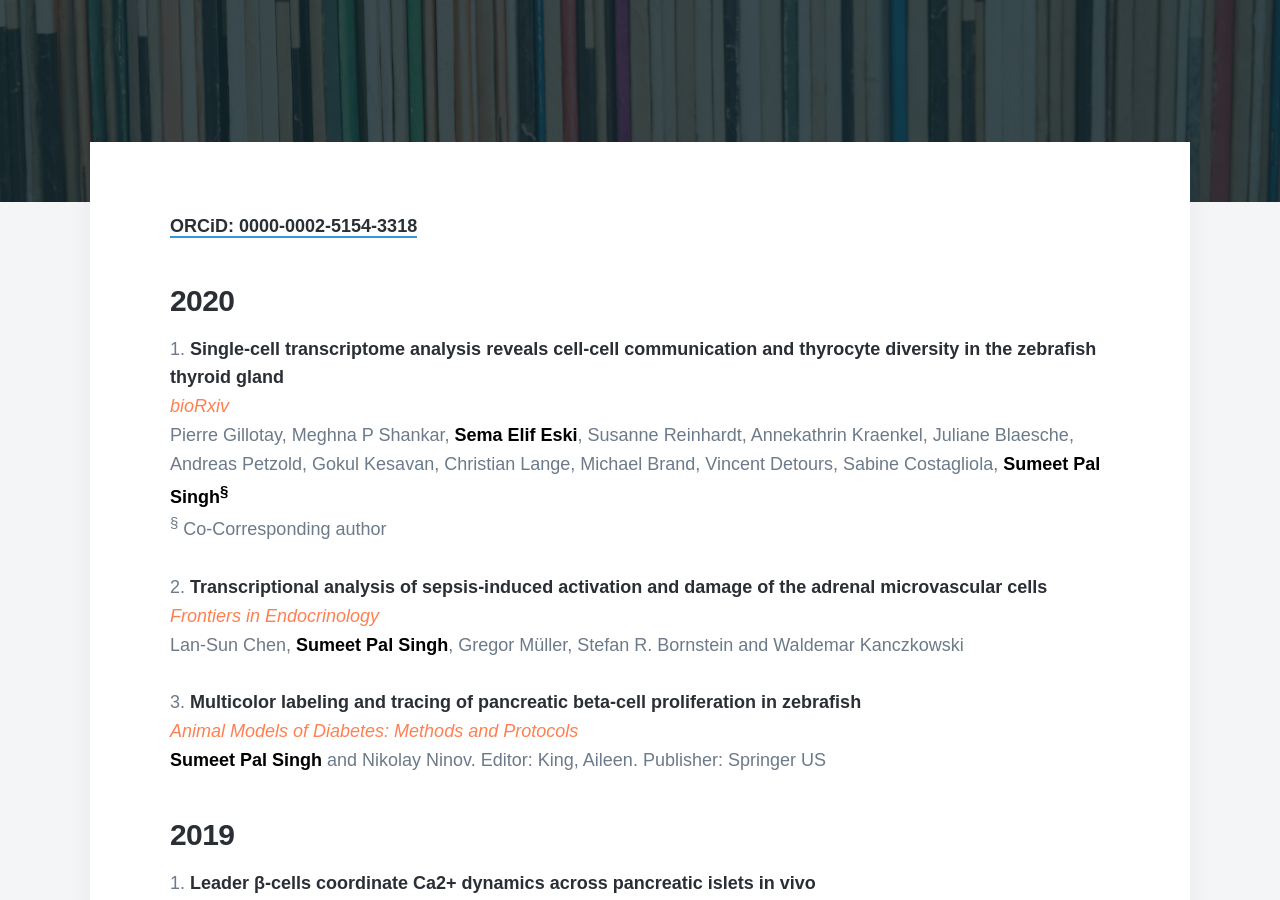
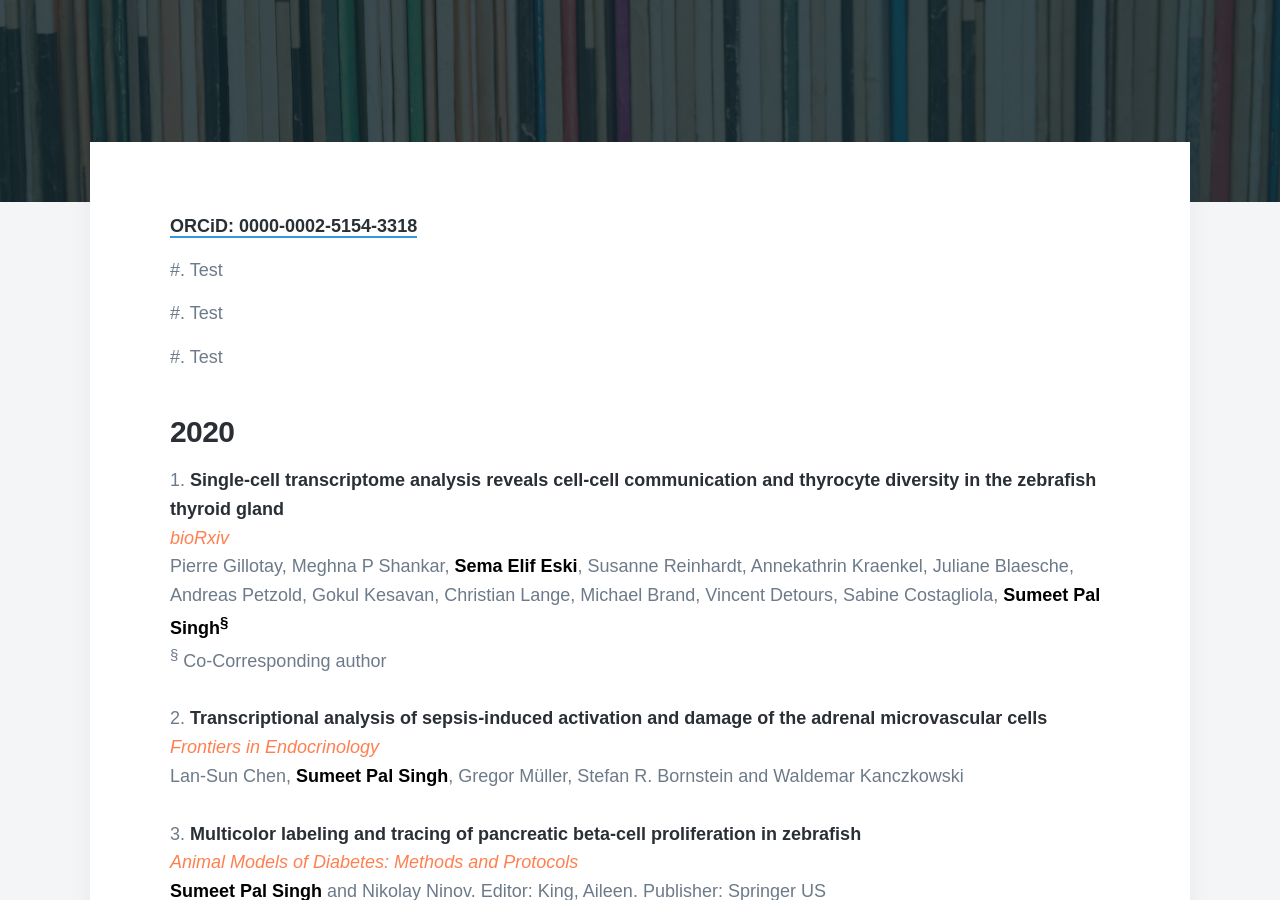
Before and after one commit to sumeetpalsingh/sumeetpalsingh.github.io, a Jekyll site: the page built from _pages/publications.md, in a window 1280 px wide and 900 px high, scrolled down 384 px. Built offline with Jekyll 4.4.1, drawn with Linux system fonts in a browser that asks for light colours; nearby versions of some CDN libraries; some web fonts are replaced.

Commit message:
Update publications.md

```diff
--- a/_pages/publications.md
+++ b/_pages/publications.md
@@ -6,6 +6,13 @@ featured_image: /images/demo/publications.jpg
 ---
 
 [ORCiD: 0000-0002-5154-3318](https://orcid.org/0000-0002-5154-3318)
+
+#. Test
+
+#. Test
+
+#. Test
+
 
 ### 2020
 
```
